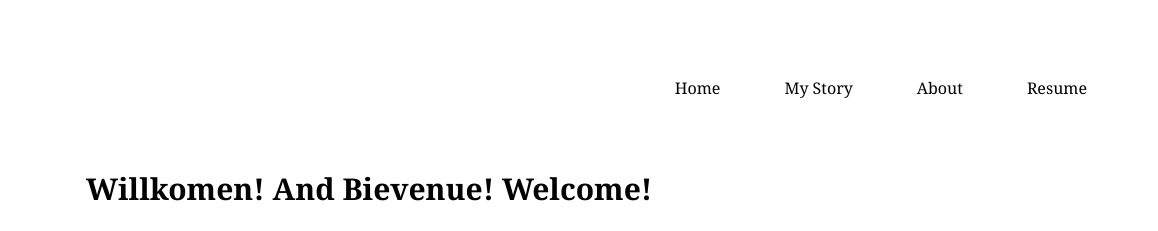
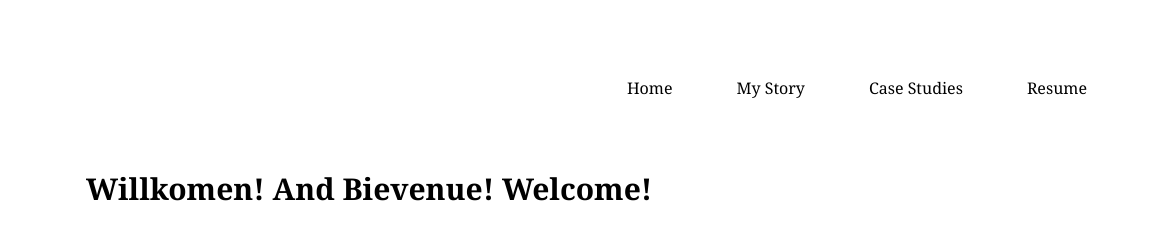
Before and after one commit to jmarshak82/UX_UI_HW_18, a plain HTML site: page mystory.html in a window 1280 px wide. Shown: the top 231 px of the page, 122-1280 px from the left. Drawn offline with Linux system fonts and the light colour scheme.

Commit message:
Update mystory.html

```diff
--- a/mystory.html
+++ b/mystory.html
@@ -17,9 +17,9 @@
             </div>
             <div>
                 <ul>
-                    <li>Home</li>
+                    <li><a href="index.html"></a>Home</li>
                     <li>My Story</li>
-                    <li>About</li>
+                    <li><a href="mywork.html"></a>Case Studies</li>
                     <li>Resume</li>
                 </ul>
             </div>
```
